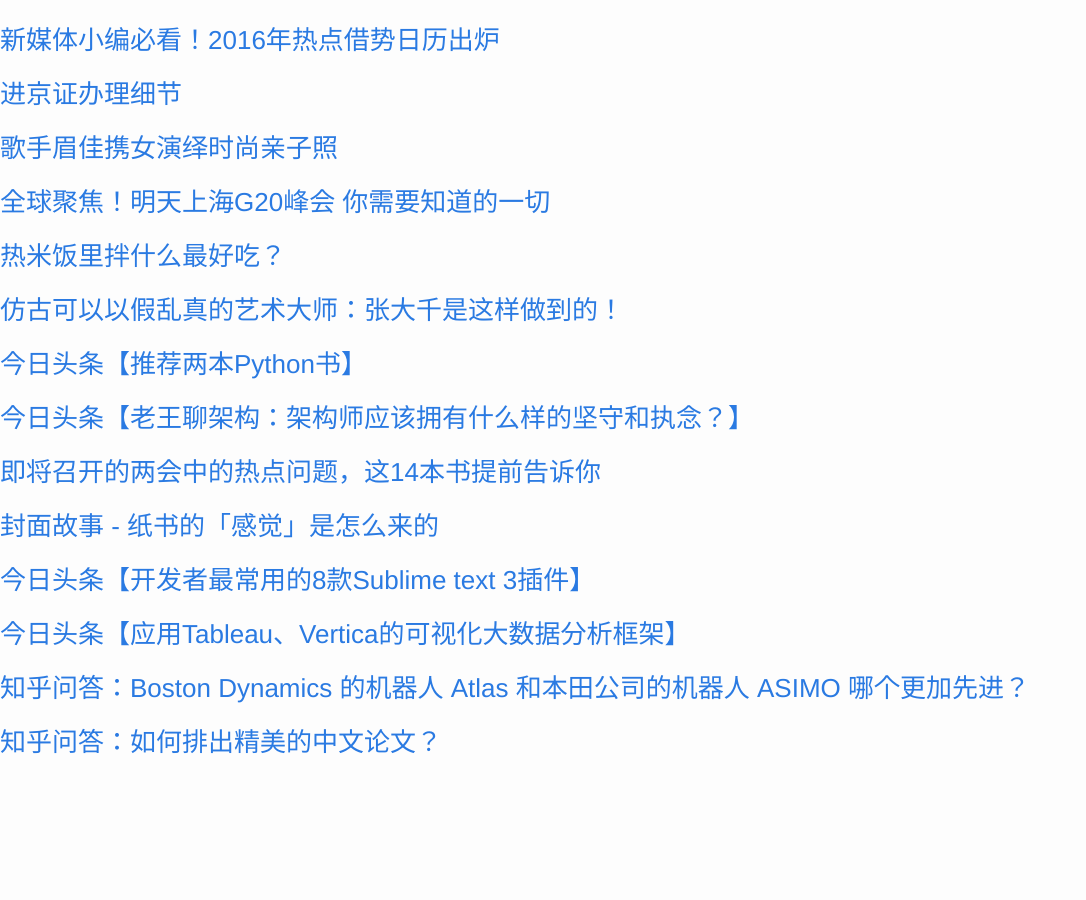
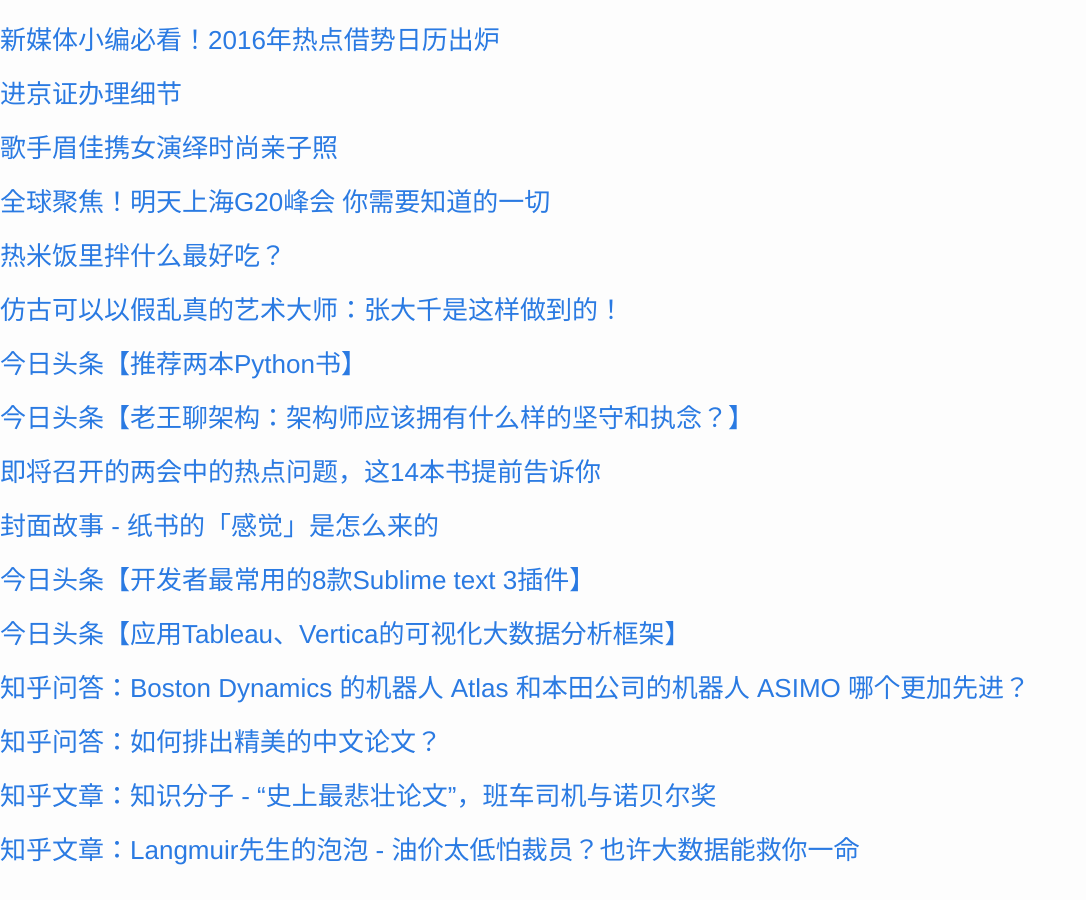
Before and after one commit to cnwarden/cnwarden.github.io, a Jekyll site: the page built from _posts/2016-02-22-test.markdown, in a window 1280 px wide and 900 px high, scrolled down 3324 px. Shown: the whole window, without its empty margins (0-1086 px from the left). Built offline with Jekyll 4.4.1, drawn with Linux system fonts in a browser that asks for light colours; before the commit the page ends 4116 px from its top, so only the background shows below that.

Commit message:
auto commit

```diff
--- a/_posts/2016-02-22-test.markdown
+++ b/_posts/2016-02-22-test.markdown
@@ -151,3 +151,7 @@ categories: update
 ### [知乎问答：Boston Dynamics 的机器人 Atlas 和本田公司的机器人 ASIMO 哪个更加先进？](http://www.zhihu.com/question/22276239/answer/87960123)
 
 ### [知乎问答：如何排出精美的中文论文？](http://www.zhihu.com/question/23229794/answer/87980498)
+
+### [知乎文章：知识分子 - “史上最悲壮论文”，班车司机与诺贝尔奖](http://zhuanlan.zhihu.com/zhishifenzi/20413127)
+
+### [知乎文章：Langmuir先生的泡泡 - 油价太低怕裁员？也许大数据能救你一命](http://zhuanlan.zhihu.com/langmuir-bubble/20593168)
```
